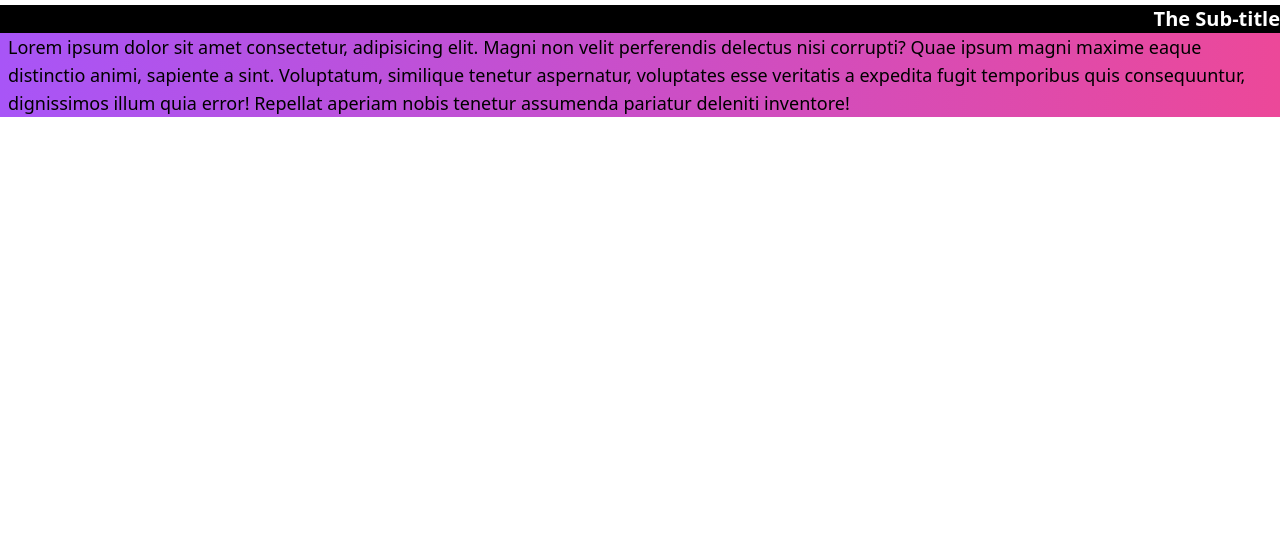
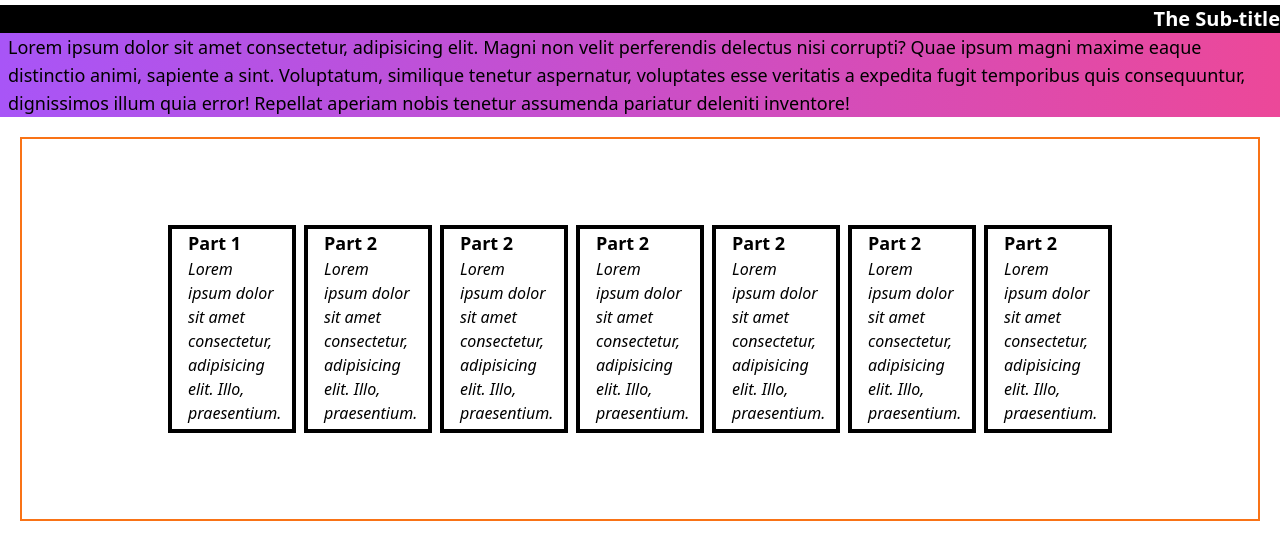
Before and after one commit to FarhanBeacon/tailwind-css, a plain HTML site: page index.html in a window 1280 px wide. Shown: the part 67-626 px from the top of the page. Drawn offline with nearby package versions, Linux system fonts and the light colour scheme.

Commit message:
edited index file

```diff
--- a/index.html
+++ b/index.html
@@ -1,15 +1,57 @@
 <!DOCTYPE html>
 <html lang="en">
+
 <head>
     <meta charset="UTF-8">
     <meta name="viewport" content="width=device-width, initial-scale=1.0">
     <title>Tailwind CSS</title>
     <script src="https://cdn.tailwindcss.com"></script>
 </head>
+
 <body>
-    <h1 class="text-5xl font-semibold text-center text-lime-500 underline decoration-orange-400 bg-black pb-4">Hello Tailwind CSS</h1>
+    <h1 class="text-5xl font-semibold text-center text-lime-500 underline decoration-orange-400 bg-black pb-4">Hello
+        Tailwind CSS</h1>
     <h2 class="text-xl font-semibold text-white bg-black mt-2 text-end">The Sub-title</h2>
 
-    <div class="h-max bg-gradient-to-r from-purple-500 to-pink-500"><p class="text-lg font-medium px-2">Lorem ipsum dolor sit amet consectetur, adipisicing elit. Magni non velit perferendis delectus nisi corrupti? Quae ipsum magni maxime eaque distinctio animi, sapiente a sint. Voluptatum, similique tenetur aspernatur, voluptates esse veritatis a expedita fugit temporibus quis consequuntur, dignissimos illum quia error! Repellat aperiam nobis tenetur assumenda pariatur deleniti inventore!</p></div>
+    <div class="h-max bg-gradient-to-r from-purple-500 to-pink-500">
+        <p class="text-lg font-medium px-2">Lorem ipsum dolor sit amet consectetur, adipisicing elit. Magni non velit
+            perferendis delectus nisi corrupti? Quae ipsum magni maxime eaque distinctio animi, sapiente a sint.
+            Voluptatum, similique tenetur aspernatur, voluptates esse veritatis a expedita fugit temporibus quis
+            consequuntur, dignissimos illum quia error! Repellat aperiam nobis tenetur assumenda pariatur deleniti
+            inventore!</p>
+    </div>
+
+    <!-- Flex, flex-direction, wrap, justify, align -->
+    <div class="m-5 border-2 border-orange-500 flex h-max lg:h-96 flex-col md:flex-row md:flex-wrap lg:flex-row gap-2 justify-center items-center">
+        <div class="h-52 px-4 border-4 border-black w-32">
+            <h3 class="text-lg font-semibold">Part 1</h3>
+            <p class="italic">Lorem ipsum dolor sit amet consectetur, adipisicing elit. Illo, praesentium.</p>
+        </div>
+        <div class="h-52 px-4 border-4 border-black w-32">
+            <h3 class="text-lg font-semibold">Part 2</h3>
+            <p class="italic">Lorem ipsum dolor sit amet consectetur, adipisicing elit. Illo, praesentium.</p>
+        </div>
+        <div class="h-52 px-4 border-4 border-black w-32">
+            <h3 class="text-lg font-semibold">Part 2</h3>
+            <p class="italic">Lorem ipsum dolor sit amet consectetur, adipisicing elit. Illo, praesentium.</p>
+        </div>
+        <div class="h-52 px-4 border-4 border-black w-32">
+            <h3 class="text-lg font-semibold">Part 2</h3>
+            <p class="italic">Lorem ipsum dolor sit amet consectetur, adipisicing elit. Illo, praesentium.</p>
+        </div>
+        <div class="h-52 px-4 border-4 border-black w-32">
+            <h3 class="text-lg font-semibold">Part 2</h3>
+            <p class="italic">Lorem ipsum dolor sit amet consectetur, adipisicing elit. Illo, praesentium.</p>
+        </div>
+        <div class="h-52 px-4 border-4 border-black w-32">
+            <h3 class="text-lg font-semibold">Part 2</h3>
+            <p class="italic">Lorem ipsum dolor sit amet consectetur, adipisicing elit. Illo, praesentium.</p>
+        </div>
+        <div class="h-52 px-4 border-4 border-black w-32">
+            <h3 class="text-lg font-semibold">Part 2</h3>
+            <p class="italic">Lorem ipsum dolor sit amet consectetur, adipisicing elit. Illo, praesentium.</p>
+        </div>
+    </div>
 </body>
+
 </html>
```
